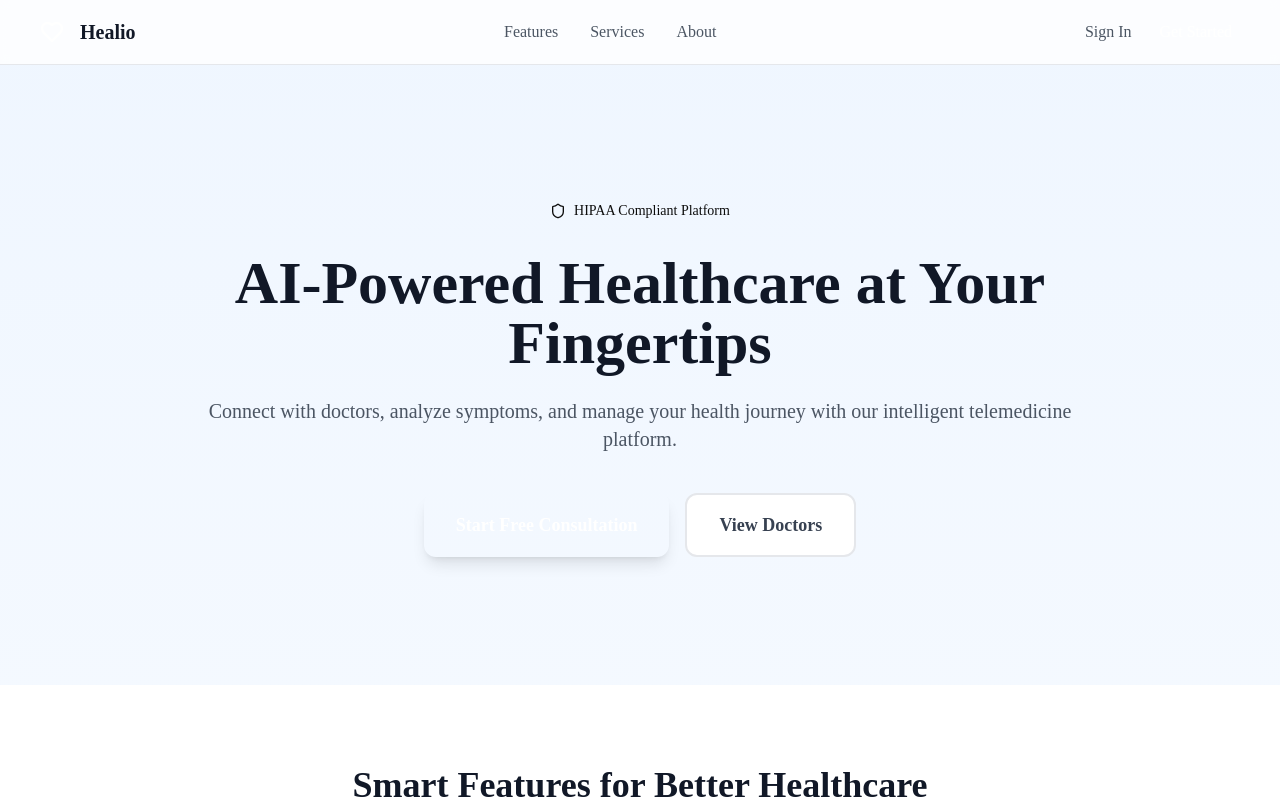
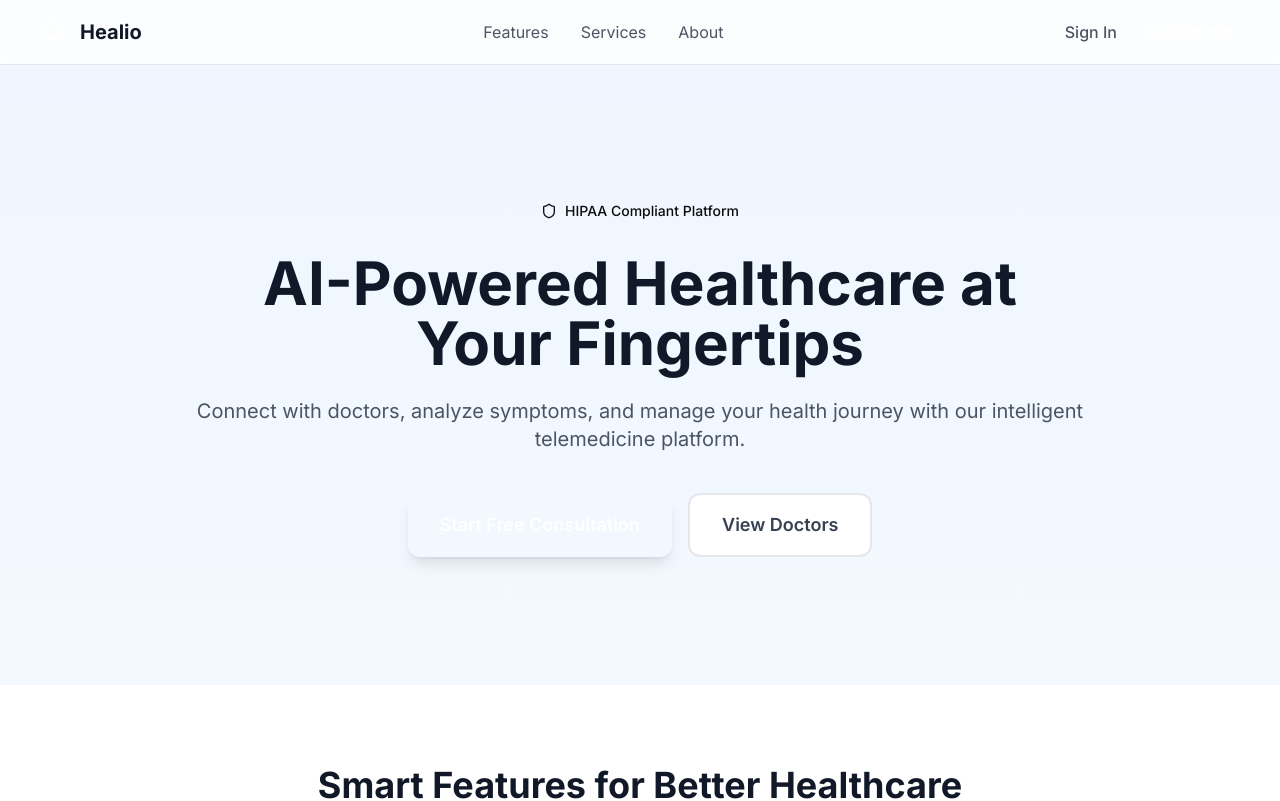
Before and after one commit to sano0007/healio, a Next.js app in the folder apps/web/: page / in a window 1280 px wide. Shown: the top 801 px of the page. Built offline with nearby package versions, Linux system fonts and the light colour scheme.

Commit message:
feat: update root layout with Inter font and metadata

```diff
--- a/apps/web/src/app/layout.tsx
+++ b/apps/web/src/app/layout.tsx
@@ -1,9 +1,16 @@
 import type {Metadata} from "next";
+import {Inter} from "next/font/google";
 import "./globals.css";
 
+const inter = Inter({
+    subsets: ["latin"],
+    variable: "--font-inter",
+    display: "swap",
+});
+
 export const metadata: Metadata = {
-    title: "Healio - AI-Enabled Smart Healthcare Platform",
-    description: "AI-Powered Healthcare Appointment & Telemedicine Platform",
+    title: "Healio - Your Health Deserves the Right Specialist",
+    description: "Connect with top rated doctors who listen and prioritize your health journey. Find specialists, book appointments, and access 24/7 virtual care.",
 };
 
 export default function RootLayout({
@@ -12,7 +19,7 @@ export default function RootLayout({
     children: React.ReactNode;
 }>) {
     return (
-        <html lang="en">
+        <html lang="en" className={inter.variable}>
         <body className="antialiased">
         {children}
         </body>
```
